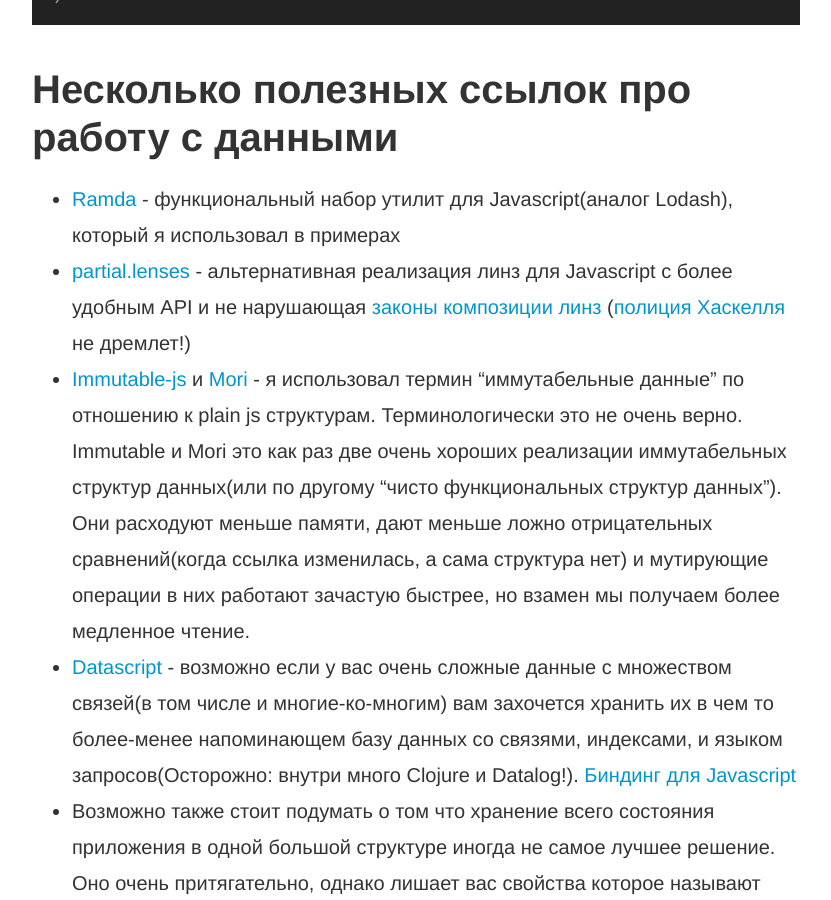
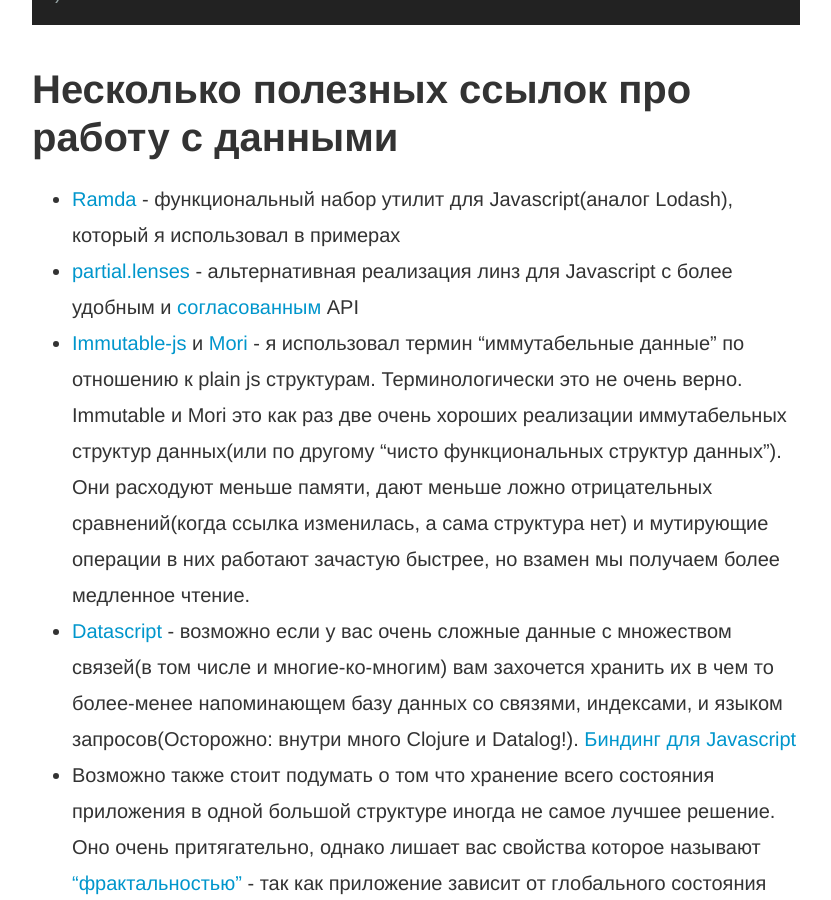
Before and after one commit to vislogurov/csssr.github.io, a Jekyll site: the page built from _posts/2016-07-03-lenses.md, in a window 1280 px wide and 900 px high, scrolled down 14794 px. Shown: the whole window, without its empty margins (224-1055 px from the left). Built offline with Jekyll 4.4.1, drawn with Linux system fonts in a browser that asks for light colours; comment, search, counter and statistics services are not loaded; some of the changed text lies outside the part shown.

Commit message:
fix(post): clearing post about lenses

```diff
--- a/_posts/2016-07-03-lenses.md
+++ b/_posts/2016-07-03-lenses.md
@@ -556,7 +556,7 @@
 ## Несколько полезных ссылок про работу с данными
 
 - <a href="http://ramdajs.com/0.21.0/index.html" target="_blank">Ramda</a> - функциональный набор утилит для Javascript(аналог Lodash), который я использовал в примерах
-- <a href="https://github.com/calmm-js/partial.lenses" target="_blank">partial.lenses</a> - альтернативная реализация линз для Javascript с более удобным API и не нарушающая <a href="https://github.com/calmm-js/partial.lenses#motivation" target="_blank">законы композиции линз</a> (<a href="http://stackoverflow.com/questions/6399648/what-happens-to-you-if-you-break-the-monad-laws#comment7515341_6399648" target="_blank">полиция Хаскелля</a> не дремлет!)
+- <a href="https://github.com/calmm-js/partial.lenses" target="_blank">partial.lenses</a> - альтернативная реализация линз для Javascript с более удобным и <a href="https://github.com/calmm-js/partial.lenses#motivation" target="_blank">согласованным</a> API
 - <a href="https://github.com/facebook/immutable-js" target="_blank">Immutable-js</a> и <a href="https://github.com/swannodette/mori" target="_blank">Mori</a> - я использовал термин "иммутабельные данные" по отношению к plain js структурам. Терминологически это не очень верно. Immutable и Mori это как раз две очень хороших реализации иммутабельных структур данных(или по другому "чисто функциональных структур данных"). Они расходуют меньше памяти, дают меньше ложно отрицательных сравнений(когда ссылка изменилась, а сама структура нет) и мутирующие операции в них работают зачастую быстрее, но взамен мы получаем более медленное чтение.
 - <a href="https://github.com/tonsky/datascript" target="_blank">Datascript</a> - возможно если у вас очень сложные данные с множеством связей(в том числе и многие-ко-многим) вам захочется хранить их в чем то более-менее
  напоминающем базу данных со связями, индексами, и языком запросов(Осторожно: внутри много Clojure и Datalog!). <a href="https://github.com/typeetfunc/datascript-mori" target="_blank">Биндинг для Javascript</a>
```
